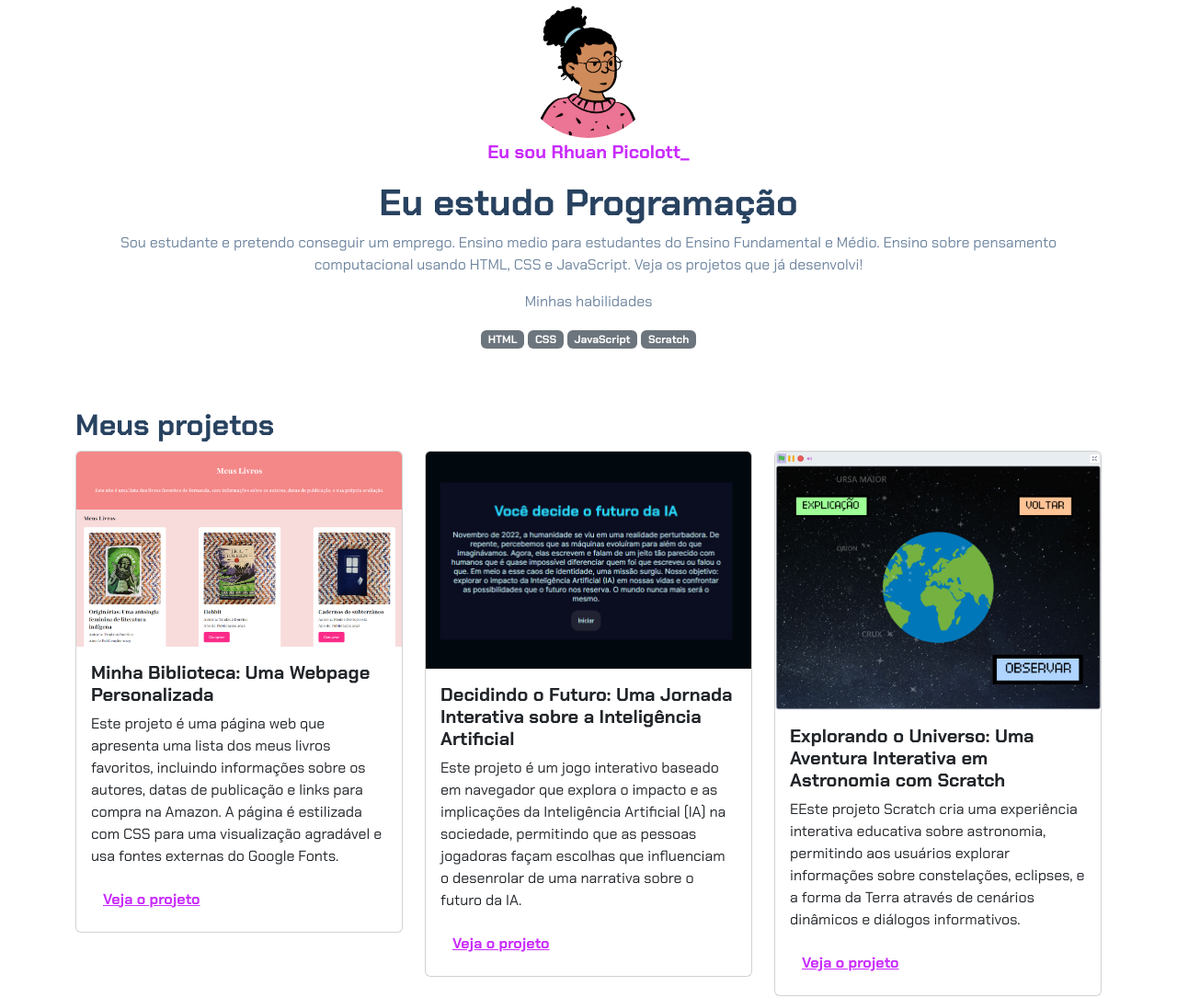
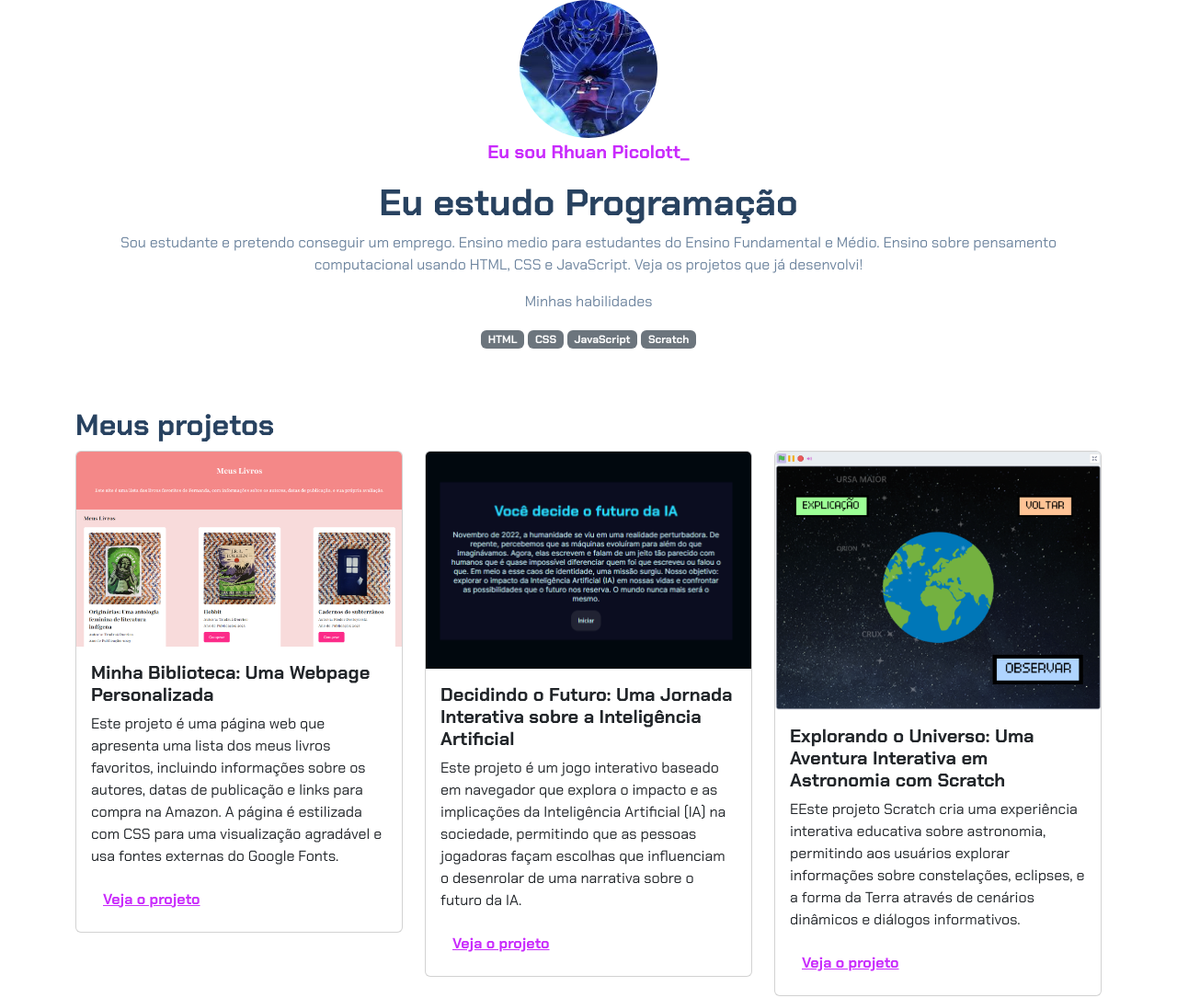
Before and after one commit to rhuanpicolott/meu-portifolio, a plain HTML site: page index.html in a window 1280 px wide. Shown: the top 1085 px of the page at 92% size. Drawn offline with nearby package versions, Linux system fonts and the light colour scheme.

Commit message:
add info

```diff
--- a/index.html
+++ b/index.html
@@ -12,7 +12,7 @@
 
 <body>
     <header class="container text-center">
-        <img src="img/avatar-perfil.png" alt="avatar da RhuanPicolott" class="rounded-circle" width="150" height="150"
+        <img src="img/madara.jpeg" alt="avatar da RhuanPicolott" class="rounded-circle" width="150" height="150"
             srcset="">
         <p class="lead">Eu sou Rhuan Picolott_</p>
         <h1>Eu estudo Programação</h1>
```
Also changed, not shown: img/avatar-perfil.png (deleted), img/madara.jpeg (added).
